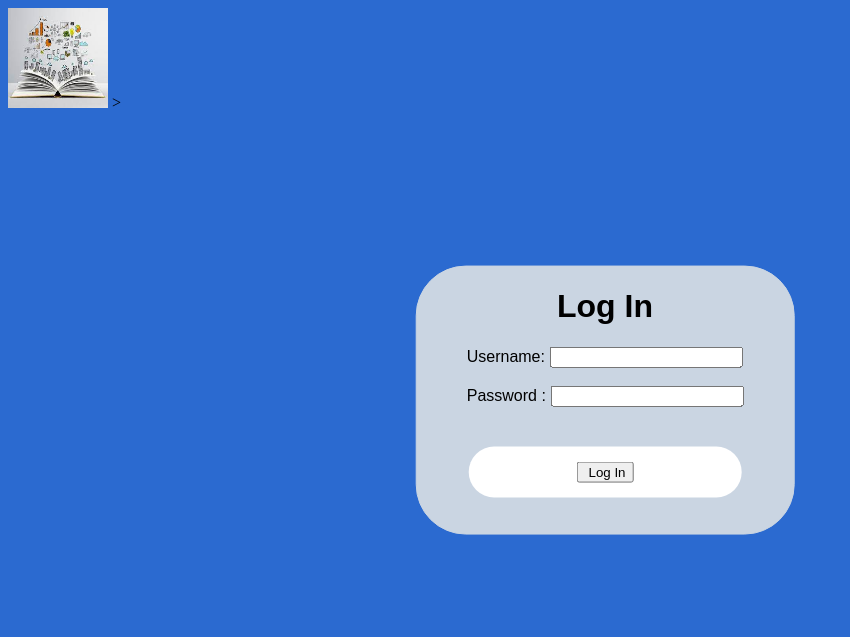
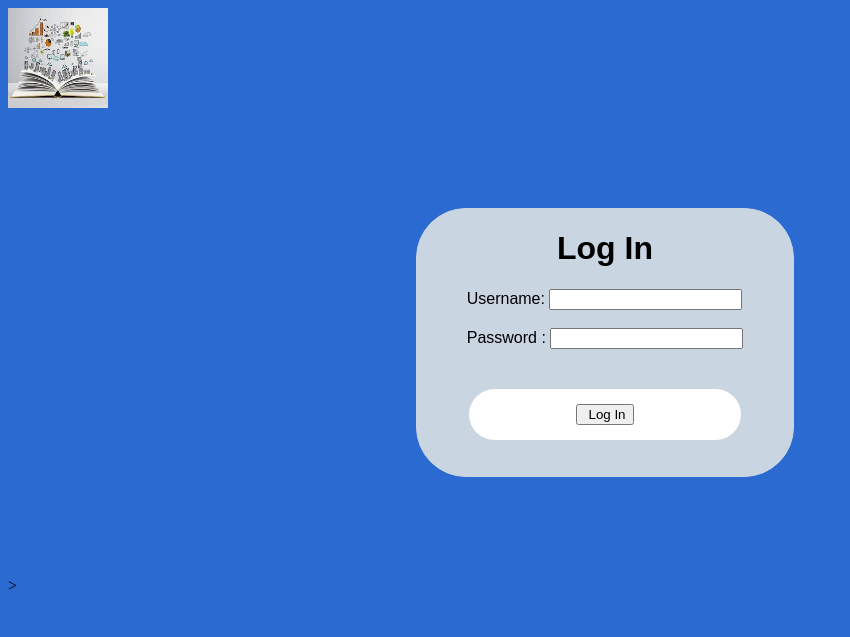
Before and after one commit to PokingOutsideOFF/Portal, a plain HTML site: page Login.html in a window 1280 px wide. Shown: the whole page, without its empty margins (0-850 px from the left). Drawn offline with Linux system fonts and the light colour scheme; files whose address does not match are found by name.

Commit message:
Update Tol.css

```diff
--- a/Tol.css
+++ b/Tol.css
@@ -9,13 +9,10 @@ body
 
 .box
 {
-   margin: 0;
-
-    position: absolute;
-    top: 50%;
-    left: 50%;
-    margin-right: -50%;
-    transform: translate(-50%, -50%)
+    display: flex;
+    align-items: center;
+    justify-content: center;
+    flex-direction: column;
 }
 .button
 {
```
